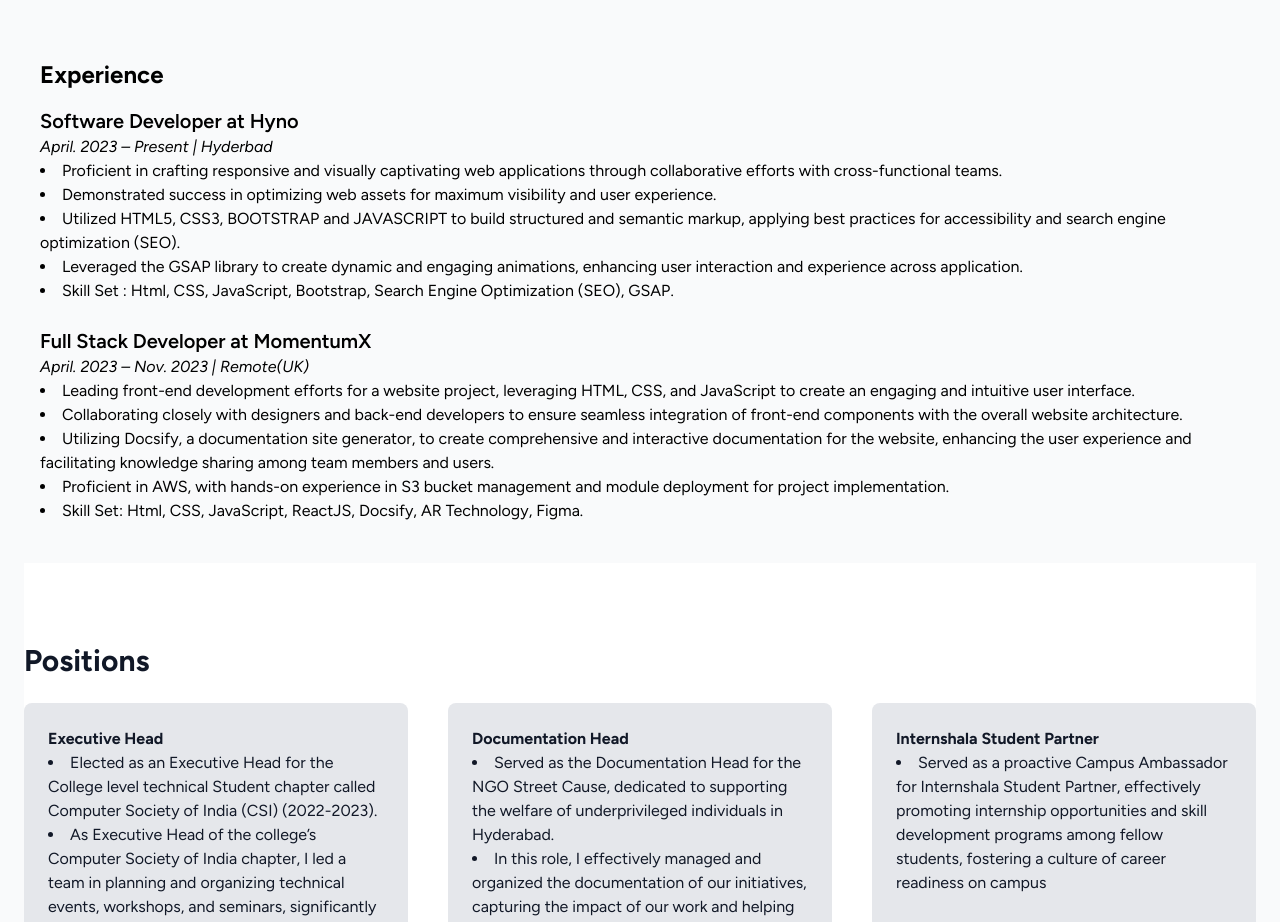
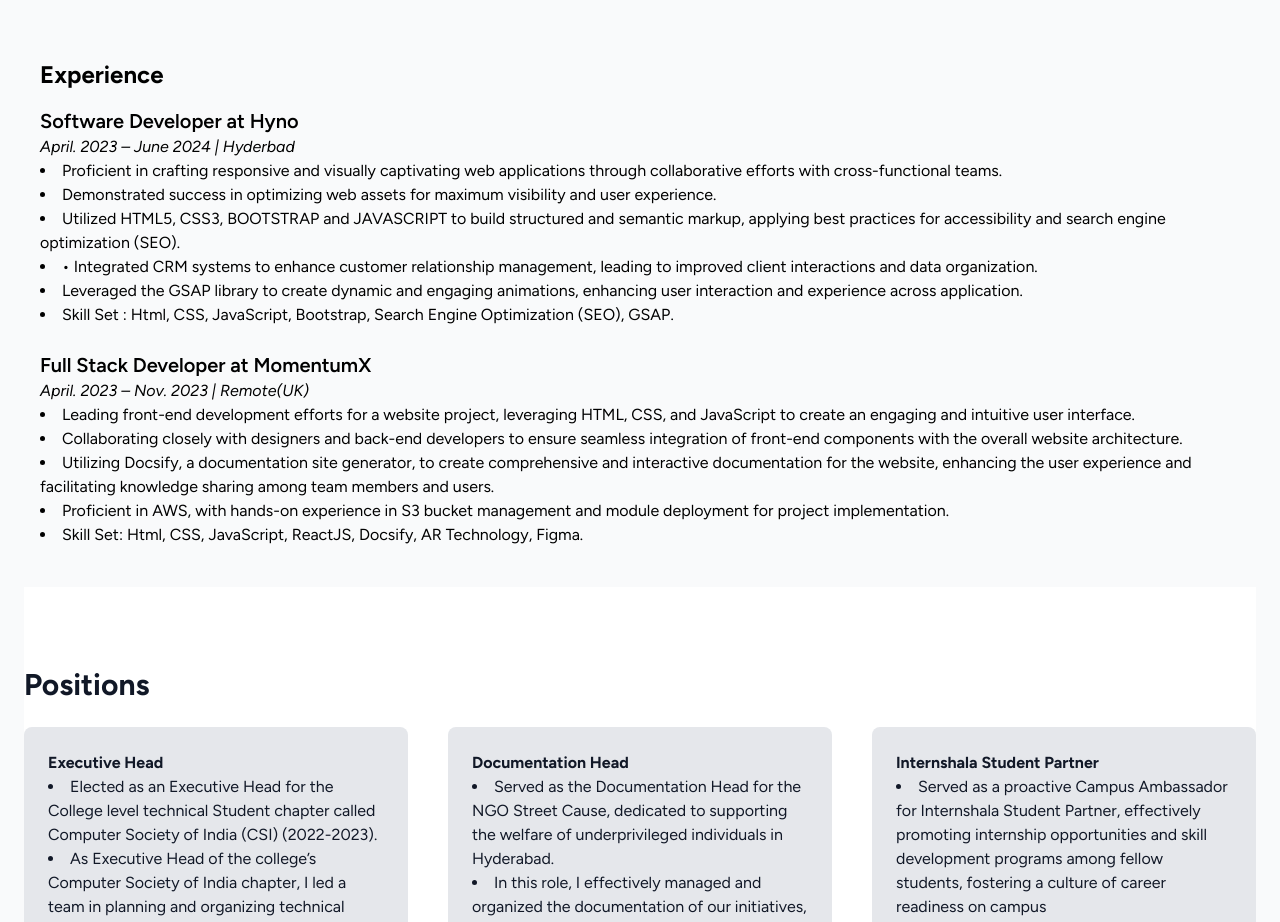
Before and after one commit to Aravind505-stack/My_Portfolio, a React (Create React App) app: page / in a window 1280 px wide. Shown: the part 1360-2282 px from the top of the page. Built offline with nearby package versions, Linux system fonts and the light colour scheme.

Commit message:
updated experience

```diff
--- a/src/Components/UI/Experience.jsx
+++ b/src/Components/UI/Experience.jsx
@@ -4,12 +4,13 @@ const experiences = [
   {
     company: "Hyno",
     role: "Software Developer",
-    duration: "April. 2023 – Present",
+    duration: "April. 2023 – June 2024",
     location: "Hyderbad",
     tasks: [
       "Proficient in crafting responsive and visually captivating web applications through collaborative efforts with cross-functional teams.",
       "Demonstrated success in optimizing web assets for maximum visibility and user experience.",
       "Utilized HTML5, CSS3, BOOTSTRAP and JAVASCRIPT to build structured and semantic markup, applying best practices for accessibility and search engine optimization (SEO).",
+      "• Integrated CRM systems to enhance customer relationship management, leading to improved client interactions and data organization.",
       "Leveraged the GSAP library to create dynamic and engaging animations, enhancing user interaction and experience across application.",
       "Skill Set : Html, CSS, JavaScript, Bootstrap, Search Engine Optimization (SEO), GSAP."
     ]
```
